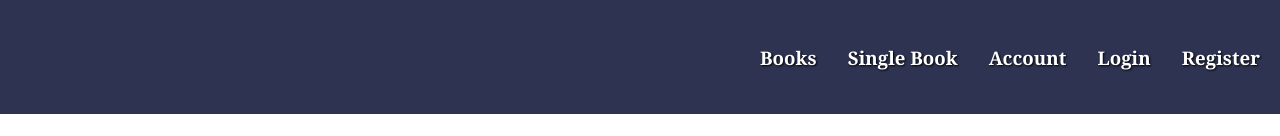
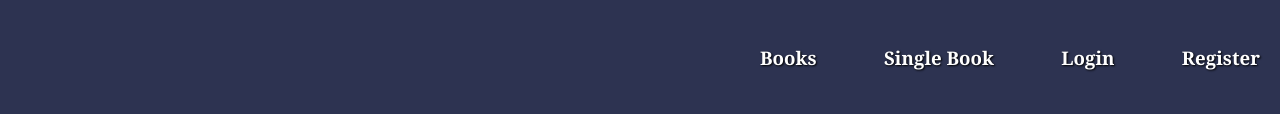
Before and after one commit to Selene-Kas/book-buddy-react, a React (Vite) app: page / in a window 1280 px wide. Shown: the top 136 px of the page. Built offline with nearby package versions, Linux system fonts and the light colour scheme; no server answers.

Commit message:
added conditional rendering by token

```diff
--- a/src/components/Navigations.jsx
+++ b/src/components/Navigations.jsx
@@ -1,6 +1,6 @@
 import { Link } from 'react-router-dom'
 
-const Navigations = () => {
+const Navigations = ({token} ) => {
   return (
    <nav>
       <ul id="navigations" >
@@ -10,15 +10,18 @@ const Navigations = () => {
         <li>
           <Link to="/singleBook"><h3> Single Book </h3></Link>
         </li>
-        <li>
+        {token && <li>
           <Link to="/account"><h3> Account </h3></Link>
-        </li>
+        </li>}
+        {!token &&
+        <>
         <li>
           <Link to="/login"><h3> Login </h3></Link>
         </li>
         <li>
           <Link to="/register"><h3> Register </h3></Link>
         </li>
+        </>}
       </ul>
   </nav>
   );
```
